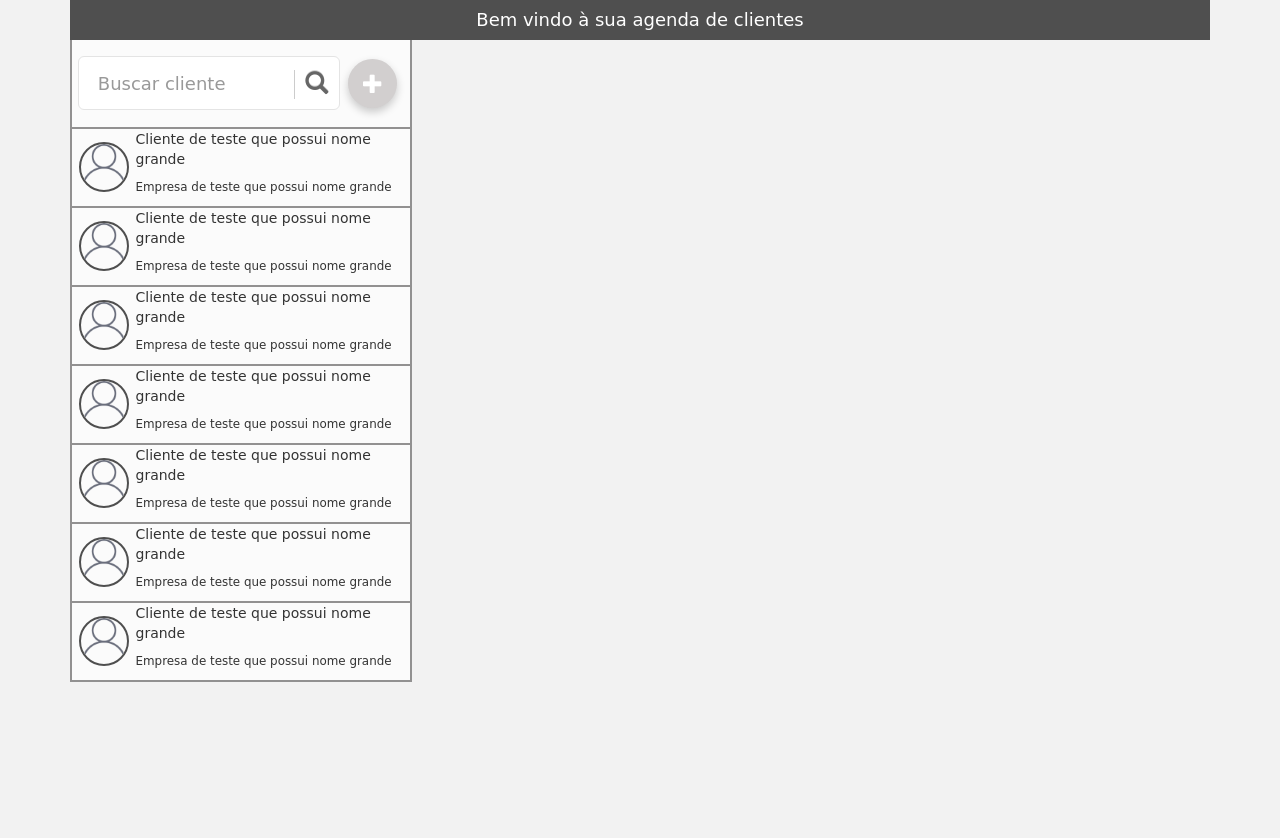
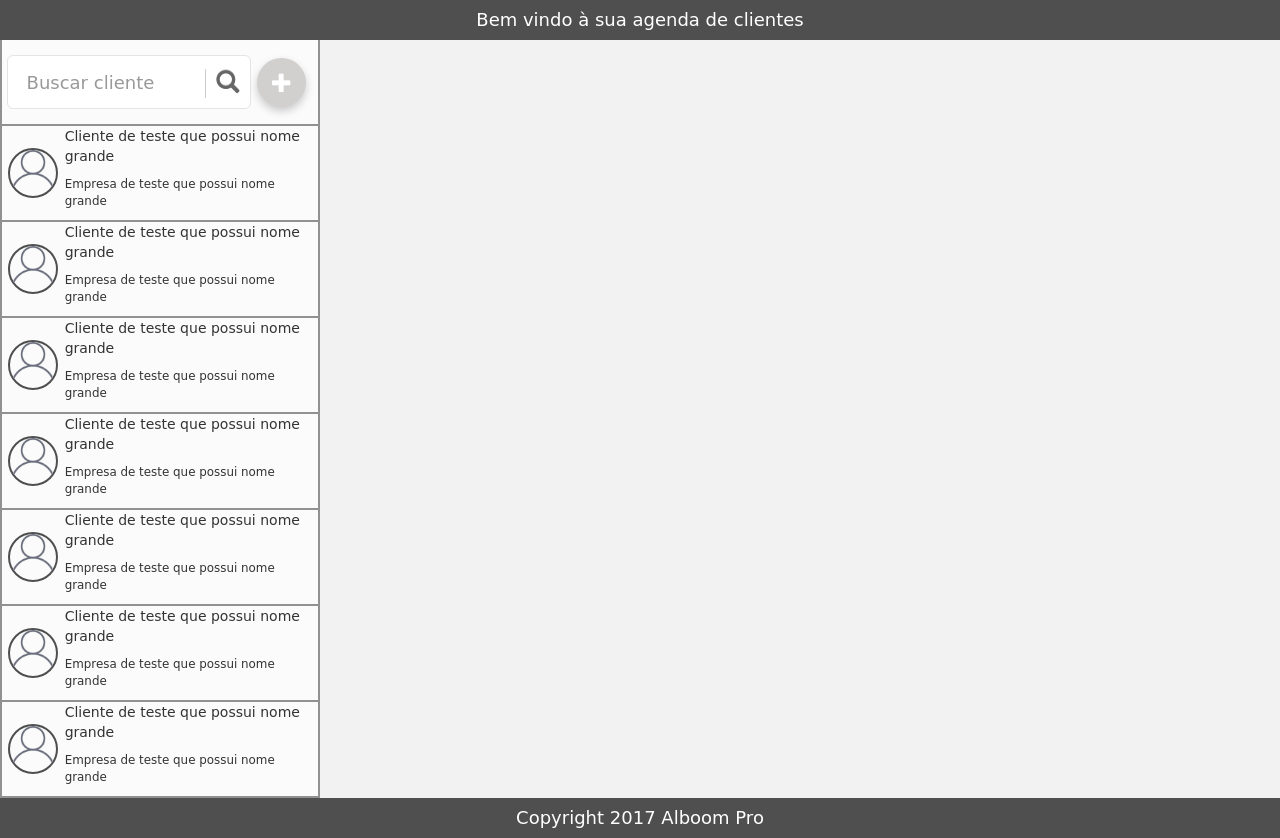
Before and after one commit to alboompro/recruiting-clicster, a PHP site: page / in a window 1280 px wide. Before the commit the page ends 682 px from the top, so only its background shows below. Run offline with PHP 8.4, Linux system fonts and the light colour scheme; some libraries are stand-ins or nearby versions.

Commit message:
Footer's information added

```diff
--- a/front-end/css/app/general.css
+++ b/front-end/css/app/general.css
@@ -48,7 +48,8 @@
   box-shadow: 0 4px 8px 0 rgba(0,0,0,0.2);
 }
 .nav {
-  width: 30%;
+  width: 25%;
+  height: 85%;
 }
 
 .search-client {
@@ -135,3 +136,18 @@
   /*flex-flow: column;*/
   font-size: 0.85em;
 }
+
+.footer {
+  display: flex;
+  justify-content: center;
+  align-self: center;
+  font-weight: bold;
+  font-family: cursive;
+  background-color: #4f4f4f;
+  height: 5%;
+
+}
+
+.footer-title {
+  color: #fff;
+}
--- a/front-end/index.html
+++ b/front-end/index.html
@@ -20,11 +20,7 @@
 	</head>
 	<body class="general-style">
 		<main>
-			<div class="container">
-
-				<ng-view></ng-view>
-
-			</div>
+			<ng-view></ng-view>
 		</main>
 
 	</body>
--- a/front-end/partials/main.html
+++ b/front-end/partials/main.html
@@ -70,4 +70,11 @@
       </div>
 		</div>
 	</div>
+	<div class="">
+
+	</div>
+
 </nav>
+<footer class="footer">
+		<h4 class="footer-title">Copyright 2017 Alboom Pro</h4>
+</footer>
```
